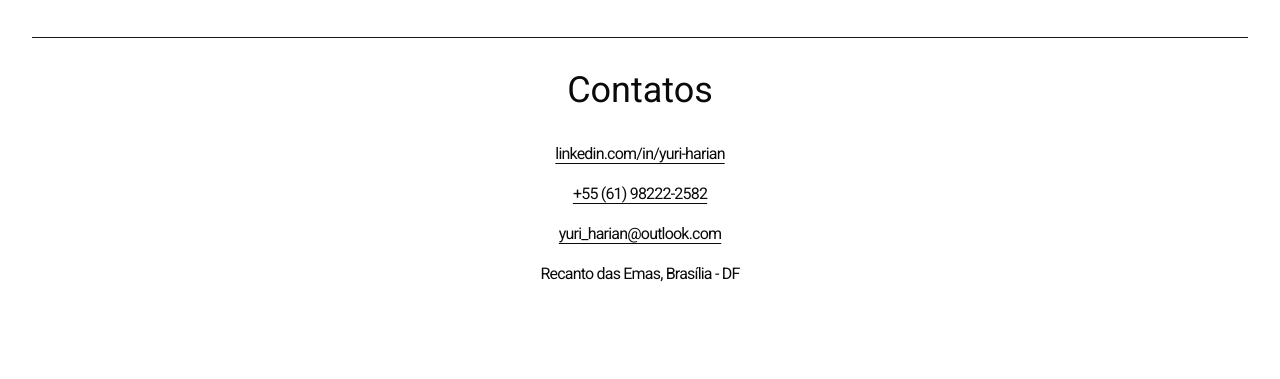
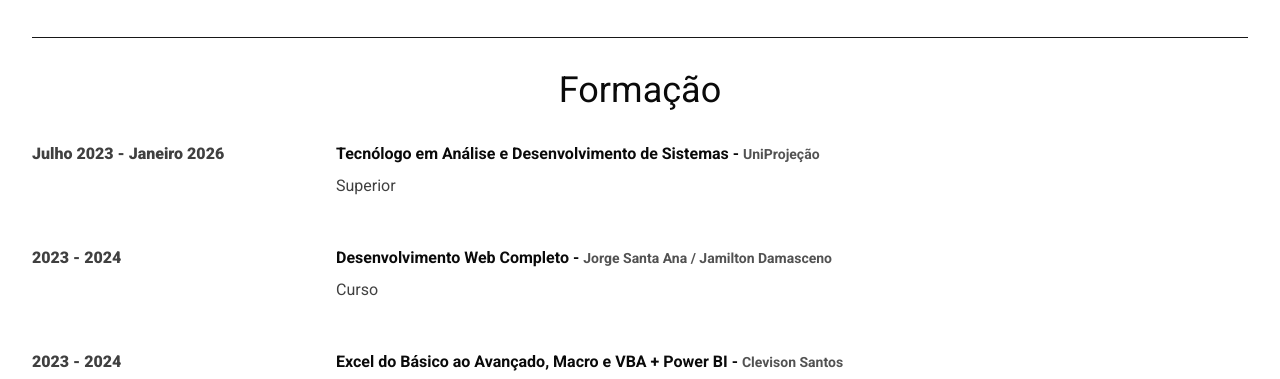
Before and after one commit to yuriharian/portfolio-yuri, a React (Vite) app: page / in a window 1280 px wide. Shown: the part 2418-2797 px from the top of the page. Before the commit the page ends 2752 px from the top, so only its background shows below. Built offline with nearby package versions, Linux system fonts and the light colour scheme.

Commit message:
Adicionado seção de 'Formação'

```diff
--- a/jsconfig.json
+++ b/jsconfig.json
@@ -8,8 +8,5 @@
     "strictNullChecks": true,
     "strictFunctionTypes": true
   },
-    "exclude": [
-        "node_modules",
-        "**/node_modules/*"
-    ]
+  "exclude": ["node_modules"]
 }
--- a/src/App.jsx
+++ b/src/App.jsx
@@ -3,6 +3,7 @@ import Hero from "./components/Hero";
 import Technologies from "./components/Technologies";
 import Experience from "./components/Experience";
 import Projects from "./components/Projects";
+import Formation from "./components/Formation";
 import Contact from "./components/Contact";
 import { FaArrowUp } from "react-icons/fa";
 import { useEffect } from "react";
@@ -39,6 +40,9 @@ export default function App() {
         <div id="projects">
           <Projects />
         </div>
+        <div id="formation">
+          <Formation />
+        </div>
         <div id="contact">
           <Contact />
         </div>
--- /dev/null
+++ b/src/components/Formation.jsx
@@ -0,0 +1,49 @@
+import { FORMARTION } from "../constants";
+import { motion } from "framer-motion";
+
+const Formation = () => {
+  return (
+    <div className="mb-8 border-b border-neutral-950 pb-4">
+      <motion.h1
+        whileInView={{ y: 0, opacity: 1 }}
+        initial={{ y: -30, opacity: 0 }}
+        transition={{ duration: 1 }}
+        className="mb-8 text-center text-4xl"
+      >
+        Formação
+      </motion.h1>
+      <div>
+        {FORMARTION.map((formation, index) => (
+          <div key={index} className="mb-8 flex flex-wrap lg:justify-center">
+            <motion.div
+              whileInView={{ x: 0, opacity: 1 }}
+              initial={{ x: -100, opacity: 0 }}
+              transition={{ duration: 1 }}
+              className="w-full lg:w-1/4 "
+            >
+              <p className="mb-2 font-extrabold text-md text-neutral-700">
+                {formation.year}
+              </p>
+            </motion.div>
+            <motion.div
+              whileInView={{ x: 0, opacity: 1 }}
+              initial={{ x: 100, opacity: 0 }}
+              transition={{ duration: 1 }}
+              className="w-full max-w-l lg:w-3/4"
+            >
+              <h6 className="mb-2 font-semibold">
+                {formation.course} -{" "}
+                <span className="text-sm text-neutral-600">
+                  {formation.company}
+                </span>
+              </h6>
+              <p className="mb-4 text-neutral-700">{formation.tier}</p>
+            </motion.div>
+          </div>
+        ))}
+      </div>
+    </div>
+  );
+};
+
+export default Formation;
--- a/src/components/Navbar.jsx
+++ b/src/components/Navbar.jsx
@@ -101,6 +101,16 @@ const Navbar = () => {
           Projetos
         </Link>
         <Link
+          to="formation"
+          smooth={true}
+          duration={500}
+          offset={-navbarHeight}
+          className="cursor-pointer text-2xl text-neutral-800 hover:bg-gradient-to-r from-cyan-600 to-purple-700 hover:bg-clip-text hover:text-transparent my-6"
+          onClick={handleLinkClick}
+        >
+          Formação
+        </Link>
+        <Link
           to="contact"
           smooth={true}
           duration={500}
@@ -163,6 +173,15 @@ const Navbar = () => {
           Projetos
         </Link>
         <Link
+          to="formation"
+          smooth={true}
+          duration={500}
+          offset={-navbarHeight}
+          className="cursor-pointer text-neutral-600 hover:bg-gradient-to-r from-cyan-600 to-purple-700 hover:bg-clip-text hover:text-transparent"
+        >
+          Formação
+        </Link>
+        <Link
           to="contact"
           smooth={true}
           duration={500}
--- a/src/constants/index.js
+++ b/src/constants/index.js
@@ -57,6 +57,33 @@ export const PROJECTS = [
   },
 ];
 
+export const FORMARTION = [
+  {
+    year: "Julho 2023 - Janeiro 2026",
+    course: "Tecnólogo em Análise e Desenvolvimento de Sistemas",
+    company: "UniProjeção",
+    tier: "Superior",
+  },
+  {
+    year: "2023 - 2024",
+    course: "Desenvolvimento Web Completo",
+    company: "Jorge Santa Ana / Jamilton Damasceno",
+    tier: "Curso",
+  },
+  {
+    year: "2023 - 2024",
+    course: "Excel do Básico ao Avançado, Macro e VBA + Power BI",
+    company: "Clevison Santos",
+    tier: "Curso",
+  },
+  {
+    year: "2020 - 2022",
+    course: "Desenvolvedor Full Stack Master",
+    company: "danki.code",
+    tier: "Curso",
+  },
+];
+
 export const CONTACT = {
   linkedIn: "linkedin.com/in/yuri-harian",
   phoneNo: "+55 (61) 98222-2582",
```
Lines whose indentation alone changed are shown as unchanged.
